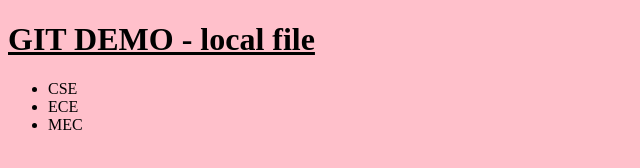
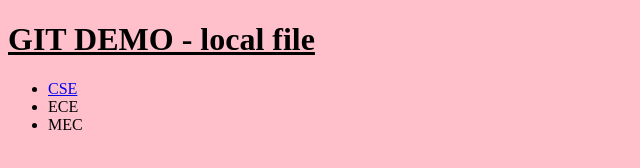
Before and after one commit to Bannu979/color, a plain HTML site: page index.html in a window 1280 px wide. Shown: the full height of the page, 0-640 px from the left. Drawn offline with Linux system fonts and the light colour scheme.

Commit message:
anchor tag is added for cse list

```diff
--- a/index.html
+++ b/index.html
@@ -9,7 +9,7 @@
     <body bgcolor="pink">
         <u><h1>GIT DEMO - local file</h1></u>
         <ul>
-            <li>CSE</li>
+            <li><a href="cse.html">CSE</a></li>
             <li>ECE</li>
             <li>MEC</li>
         </ul>
```
